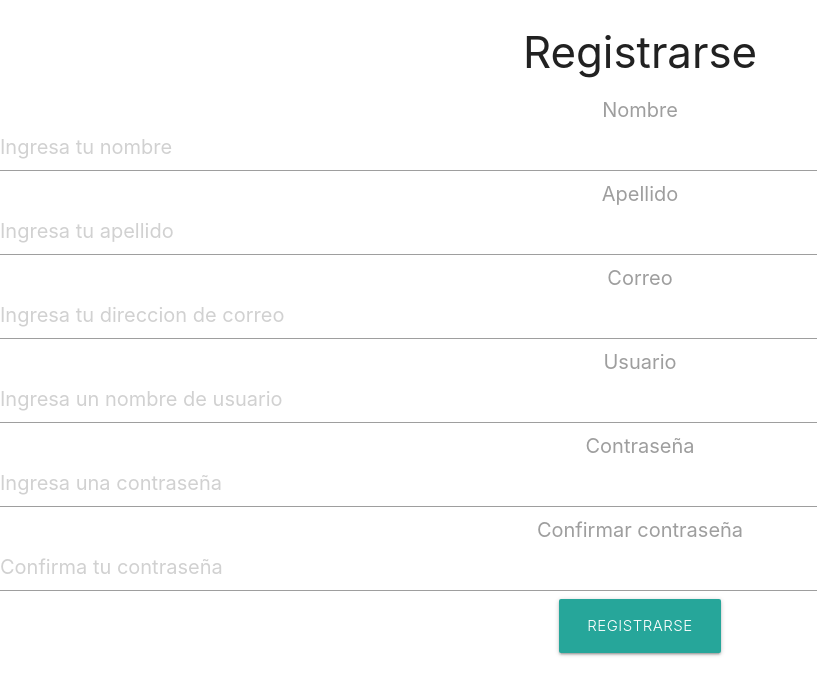
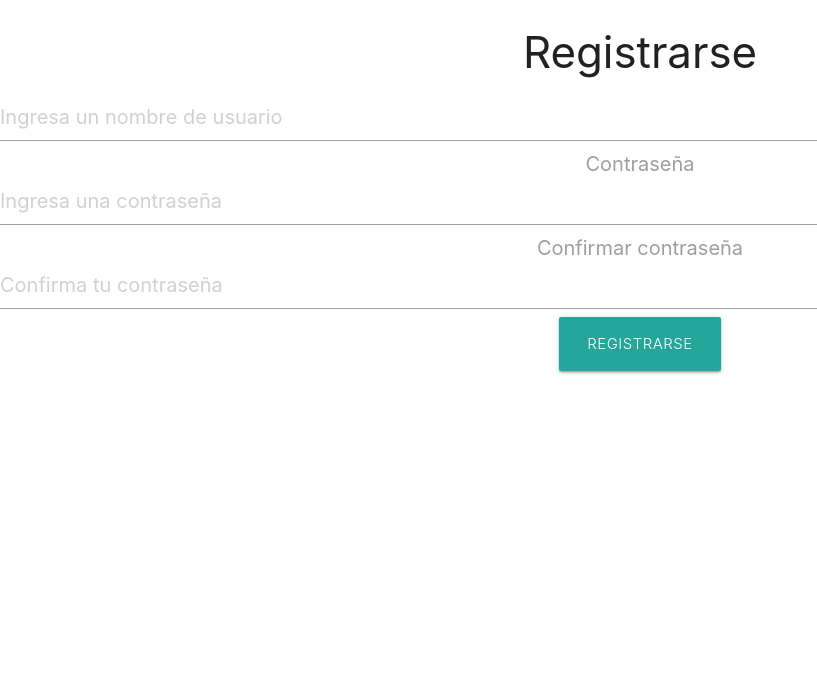
Before and after one commit to joaquingavilan/is2grupo7, a Django app: page /registro in a window 1280 px wide. Shown: the top 693 px of the page, without its empty margins (0-817 px from the left). Run offline with Django 4.2, Linux system fonts and the light colour scheme; parts of the project's set-up code (start-up, migrations or seed data) failed here and were passed over.

Commit message:
reduccion de parametros para registro

```diff
--- a/ings2/gestionProyectos/views.py
+++ b/ings2/gestionProyectos/views.py
@@ -1,34 +1,31 @@
 from django.http import HttpResponse
-from django.shortcuts import redirect,render
+from django.shortcuts import redirect, render
 from django.contrib.auth.models import User
 from django.contrib.auth import authenticate, login, logout
 from django.contrib import messages
+from gestionProyectos import models
+
 # Create your views here.
 def home(request):
-    return render(request,"login/index.html")
+    return render(request, "login/index.html")
+
 
 def registro(request):
-
-    if request.method== "POST":
-        nombre = request.POST['nombre']
-        apellido = request.POST['apellido']
-        correo = request.POST['correo']
+    if request.method == "POST":
         usuario = request.POST['usuario']
         contrasena = request.POST['contrasena']
         contrasena2 = request.POST['contrasena2']
+        u = models.Usuario(nombre=usuario, contrasena=contrasena)  # se guarda el usuario en la tabla Usuario, creada en el modelo
+        u.save()
 
-        user = User.objects.create_user(usuario,correo,contrasena)
-        user.first_name = nombre
-        user.last_name = apellido
-
-        user.save()
+        user = User.objects.create_user(username=usuario, password=contrasena)
+        user.save()                                                # se guarda en la tabla auth_user, propia de django
 
         return redirect('ingreso')
     return render(request, "login/registro.html")
 
 
 def ingreso(request):
-
     if request.method == 'POST':
         usuario = request.POST['usuario']
         contrasena = request.POST['contrasena']
@@ -36,11 +33,11 @@ def ingreso(request):
         user = authenticate(username=usuario, password=contrasena)
 
         if user is not None:
-            login(request,user)
+            login(request, user)
             nombre = user.first_name
             return render(request, "login/index.html", {'nombre': nombre})
         else:
-            messages.error(request,"Datos erroneos")
+            messages.error(request, "Datos erroneos")
             return redirect('home')
 
     return render(request, "login/ingreso.html")
@@ -50,50 +47,32 @@ def salida(request):
     logout(request)
     return redirect('home')
     pass
+
+
 # revision de codigo
 
 def seguridad(request):
-    return render(request,"seguridad/seguridad.html")
+    return render(request, "seguridad/seguridad.html")
 
 
 def inicio(request):
-    return render(request,"login/index.html")
+    return render(request, "login/index.html")
+
 
 def add_usuario(request):
-
-    if request.method== "POST":
-        nombre = request.POST['nombre']
-        apellido = request.POST['apellido']
-        correo = request.POST['correo']
+    if request.method == "POST":
         usuario = request.POST['usuario']
         contrasena = request.POST['contrasena']
         contrasena2 = request.POST['contrasena2']
-
-        user = User.objects.create_user(usuario,correo,contrasena)
-        user.first_name = nombre
-        user.last_name = apellido
-
+        u = models.Usuario(nombre=usuario, contrasena=contrasena) #se guarda el usuario en la tabla Usuario, creada en el modelo
+        u.save()
+        user = User.objects.create_user(username=usuario, password=contrasena) #se guarda el usuario en la tabla auth_user (proveida por django)
         user.save()
 
-        return redirect('add_usuario')
+        return redirect('seguridad')
     return render(request, "seguridad/add_usuario.html")
 
 
 def mod_usuario(request):
-
-    if request.method== "POST":
-        nombre = request.POST['nombre']
-        apellido = request.POST['apellido']
-        correo = request.POST['correo']
-        usuario = request.POST['usuario']
-        contrasena = request.POST['contrasena']
-        contrasena2 = request.POST['contrasena2']
-
-        user = User.objects.create_user(usuario,correo,contrasena)
-        user.first_name = nombre
-        user.last_name = apellido
-
-        user.save()
-
-        return redirect('mod_usuario')
-    return render(request, "seguridad/mod_usuario.html")
+    mostrar_usuarios = User.objects.all()
+    return render(request, 'seguridad/mod_usuario.html', {"Usuario": mostrar_usuarios})
--- a/ings2/templates/login/registro.html
+++ b/ings2/templates/login/registro.html
@@ -34,16 +34,6 @@
     <h3 align="center">Registrarse</h3>
     <form action="/registro" align="center" method="post">
         {% csrf_token %}
-        <label for="" style="font-size:20px">Nombre</label>
-        <input type="text" style="font-size:20px" id="nombre" name="nombre" placeholder="Ingresa tu nombre" required>
-        <br>
-        <label for="" style="font-size:20px">Apellido</label>
-        <input type="text" style="font-size:20px" id="apellido" name="apellido" placeholder="Ingresa tu apellido" required>
-        <br>
-        <label for="" style="font-size:20px">Correo</label>
-        <input type="email" style="font-size:20px" id="correo" name="correo" placeholder="Ingresa tu direccion de correo" required>
-        <br>
-        <label for="" style="font-size:20px">Usuario</label>
         <input type="text" style="font-size:20px" id="usuario" name="usuario" placeholder="Ingresa un nombre de usuario" required>
         <br>
         <label for="" style="font-size:20px">Contraseña</label>
```
Also changed, not shown: ings2/templates/seguridad/add_usuario.html (+0 -9 lines).
